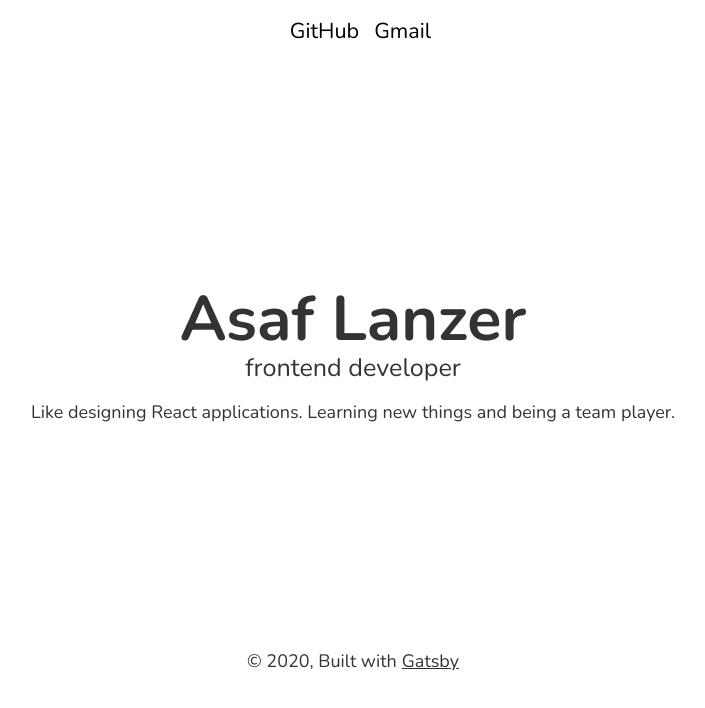
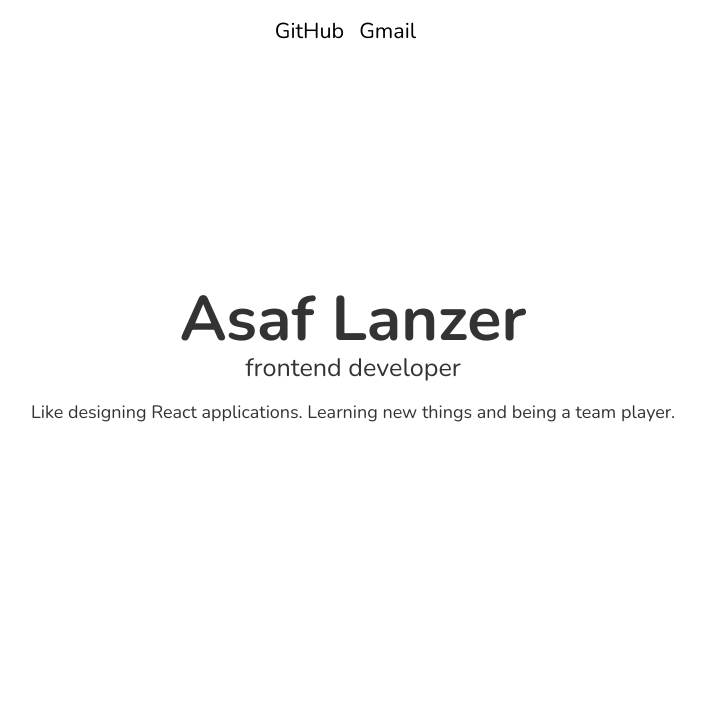
Before and after one commit to asaflanzer/gatsby-portfolio, a Gatsby site: page / in a window 1280 px wide. Shown: the whole page, without its empty margins (287-992 px from the left). Built offline with nearby package versions, Linux system fonts and the light colour scheme; Gatsby itself is replaced by a stand-in of ours; a small style sheet from the web is missing.

Commit message:
hide footer

```diff
--- a/src/components/header.js
+++ b/src/components/header.js
@@ -37,7 +37,8 @@ const NavLink = styled(Link)`
 
 const GitHubLink = styled.a`
   color: black;
-  margin-left: 15px;
+  margin-left: 0px;
+  margin-right: 15px;
   text-decoration: none;
   display: inline-block;
   position: relative;
--- a/src/components/layout.js
+++ b/src/components/layout.js
@@ -25,7 +25,7 @@ const GatsbyLink = styled.a`
 `
 
 const Footer = styled.footer`
-  display: flex;
+  display: none;
   justify-content: center;
 `
 
```
